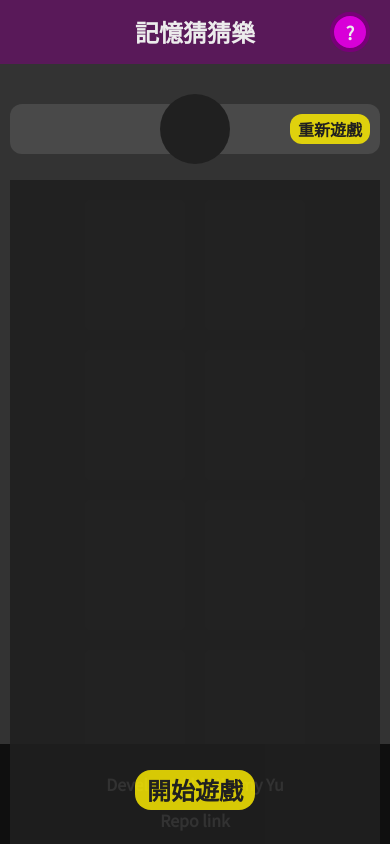
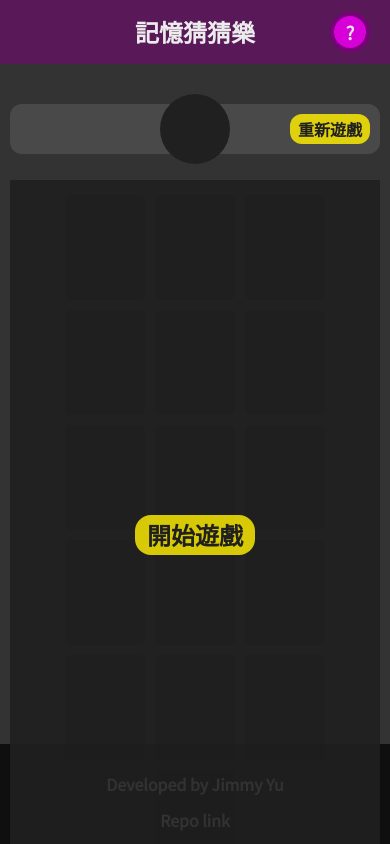
Before and after one commit to stu640978/memory-game, a Vue app: page / in a window 390 px wide. Shown: the top 844 px of the page. Built offline with nearby package versions, Linux system fonts and the light colour scheme.

Commit message:
遊戲翻牌功能進度更新

```diff
--- a/src/components/GameArea/CardComponent.vue
+++ b/src/components/GameArea/CardComponent.vue
@@ -1,15 +1,15 @@
 <template>
-  <div
-    class="card_container"
-    :class="[isFlipped === true ? 'flip' : null]"
-    @click="FlipCard"
-  >
-    <div class="card" :style="{ backgroundColor: color }">
+  <div class="card_container" @click="FlipCard">
+    <div class="card__back" :class="[isFlipped === true ? 'flip' : null]"></div>
+    <div
+      class="card"
+      :class="[isFlipped === true ? 'flip' : null]"
+      :style="{ backgroundColor: color }"
+    >
       <div class="card__box">
         <span class="card__box__span">{{ number }}</span>
       </div>
     </div>
-    <div class="card__back"></div>
   </div>
 </template>
 
@@ -37,13 +37,16 @@ const props = defineProps({
     type: Boolean,
     required: true,
   },
+  ignoreClick: {
+    type: Boolean,
+    required: true,
+  },
 });
 
-const emits = defineEmits<{
-  flip: [id: number];
-}>();
+const emits = defineEmits(["flip"]);
 
 const FlipCard = () => {
+  if (props.ignoreClick || props.isFlipped) return;
   emits("flip", props.id);
 };
 </script>
@@ -56,19 +59,40 @@ const FlipCard = () => {
   width: 100px;
   margin: 10px;
 
+  &:hover {
+    .card__back {
+      transform: scale(1.1);
+      transition: transform 0.3s ease-in-out;
+    }
+  }
+
   .card,
   .card__back {
     position: absolute;
     position: absolute;
     width: 100%;
     height: 100%;
-    backface-visibility: hidden;
-    transition: transform 0.25s ease-in-out;
+    transition: all 0.6s ease-in-out;
   }
   .card {
     @extend %flex_center;
     border-radius: 5px;
     transform: rotateY(-180deg);
+    backface-visibility: hidden;
+
+    &.flip {
+      animation: faceTurn 0.6s forwards;
+      perspective: 1000px;
+      @keyframes faceTurn {
+        0% {
+          transform: rotateY(-180deg);
+        }
+
+        100% {
+          transform: rotateY(0deg);
+        }
+      }
+    }
 
     .card__box {
       background-color: #3b3b3bd4;
@@ -85,12 +109,33 @@ const FlipCard = () => {
   }
 
   .card__back {
-    background-color: #3b3b3bd4;
+    background-color: #202020;
     border-radius: 5px;
+    cursor: pointer;
     transform: rotateY(0deg);
+    backface-visibility: hidden;
+
+    &.flip {
+      animation: backTurn 0.6s forwards;
+      perspective: 1000px;
+      @keyframes backTurn {
+        0% {
+          transform: rotateY(0deg);
+        }
+
+        100% {
+          transform: rotateY(180deg);
+        }
+      }
+    }
   }
 }
-.flip .card__back {
-  transform: rotateY(180deg);
+
+@media screen and (max-width: 1024px) {
+  .card_container {
+    height: 105px;
+    width: 80px;
+    margin: 5px;
+  }
 }
 </style>
--- a/src/components/GameArea/GameComponent.vue
+++ b/src/components/GameArea/GameComponent.vue
@@ -13,7 +13,8 @@
           v-for="(item, index) in outputCardData"
           :key="index"
           v-bind="item"
-          v-model:id="emitData"
+          :ignoreClick="ignoreClick"
+          @flip="GetFlipData"
         />
       </div>
     </div>
@@ -21,14 +22,19 @@
 </template>
 
 <script setup lang="ts">
-import { ref, reactive } from "vue";
+import { ref, reactive, watch } from "vue";
 import CardComponent from "@/components/GameArea/CardComponent.vue";
 
 const coverActive = ref(true);
 
-const emitData = ref(0);
-
 const cardData = reactive([
+  {
+    id: 0,
+    number: 1,
+    color: "red",
+    isFlipped: false,
+    isMatched: false,
+  },
   {
     id: 1,
     number: 1,
@@ -38,8 +44,8 @@ const cardData = reactive([
   },
   {
     id: 2,
-    number: 1,
-    color: "red",
+    number: 2,
+    color: "orange",
     isFlipped: false,
     isMatched: false,
   },
@@ -52,8 +58,8 @@ const cardData = reactive([
   },
   {
     id: 4,
-    number: 2,
-    color: "orange",
+    number: 3,
+    color: "yellow",
     isFlipped: false,
     isMatched: false,
   },
@@ -66,8 +72,8 @@ const cardData = reactive([
   },
   {
     id: 6,
-    number: 3,
-    color: "yellow",
+    number: 4,
+    color: "green",
     isFlipped: false,
     isMatched: false,
   },
@@ -80,8 +86,8 @@ const cardData = reactive([
   },
   {
     id: 8,
-    number: 4,
-    color: "green",
+    number: 5,
+    color: "blue",
     isFlipped: false,
     isMatched: false,
   },
@@ -94,8 +100,8 @@ const cardData = reactive([
   },
   {
     id: 10,
-    number: 5,
-    color: "blue",
+    number: 6,
+    color: "purple",
     isFlipped: false,
     isMatched: false,
   },
@@ -108,8 +114,8 @@ const cardData = reactive([
   },
   {
     id: 12,
-    number: 6,
-    color: "purple",
+    number: 7,
+    color: "pink",
     isFlipped: false,
     isMatched: false,
   },
@@ -122,8 +128,8 @@ const cardData = reactive([
   },
   {
     id: 14,
-    number: 7,
-    color: "pink",
+    number: 8,
+    color: "gray",
     isFlipped: false,
     isMatched: false,
   },
@@ -134,19 +140,47 @@ const cardData = reactive([
     isFlipped: false,
     isMatched: false,
   },
-  {
-    id: 16,
-    number: 8,
-    color: "gray",
-    isFlipped: false,
-    isMatched: false,
-  },
 ]);
+
+interface flipedData {
+  id: number;
+  number: number;
+}
+
+const flipedData: flipedData[] = reactive([]);
 
 const outputCardData = reactive([...cardData]);
 
+const ignoreClick = ref(false);
+
+watch(flipedData, (newVal) => {
+  if (newVal.length === 2) {
+    ignoreClick.value = true;
+    setTimeout(() => {
+      if (newVal[0].number !== newVal[1].number) {
+        outputCardData.forEach((element) => {
+          if (element.id === newVal[0].id || element.id === newVal[1].id) {
+            element.isFlipped = false;
+          }
+        });
+      } else {
+        outputCardData.forEach((element) => {
+          if (element.id === newVal[0].id || element.id === newVal[1].id) {
+            element.isMatched = true;
+          }
+        });
+      }
+
+      flipedData.splice(0);
+    }, 1000);
+
+    setTimeout(() => {
+      ignoreClick.value = false;
+    }, 1100);
+  }
+});
+
 const GenerateNewData = () => {
-  // let newArray = reactive([...cardData]);
   let newArray = Shuffle(outputCardData);
 
   outputCardData.splice(0, outputCardData.length, ...newArray);
@@ -164,18 +198,28 @@ const Shuffle = (array: typeof cardData) => {
 };
 
 const ResetGame = () => {
-  // let newArray = reactive([...cardData]);
   outputCardData.forEach((element) => {
     element.isFlipped = false;
     element.isMatched = false;
   });
-  // outputCardData.splice(0, outputCardData.length, ...newArray);
   coverActive.value = true;
 };
 
 const StartGame = () => {
   GenerateNewData();
   coverActive.value = false;
+};
+
+const GetFlipData = (id: number) => {
+  outputCardData.forEach((element) => {
+    if (element.id === id) {
+      element.isFlipped = true;
+      flipedData.push({
+        id: element.id,
+        number: element.number,
+      });
+    }
+  });
 };
 </script>
 
```
